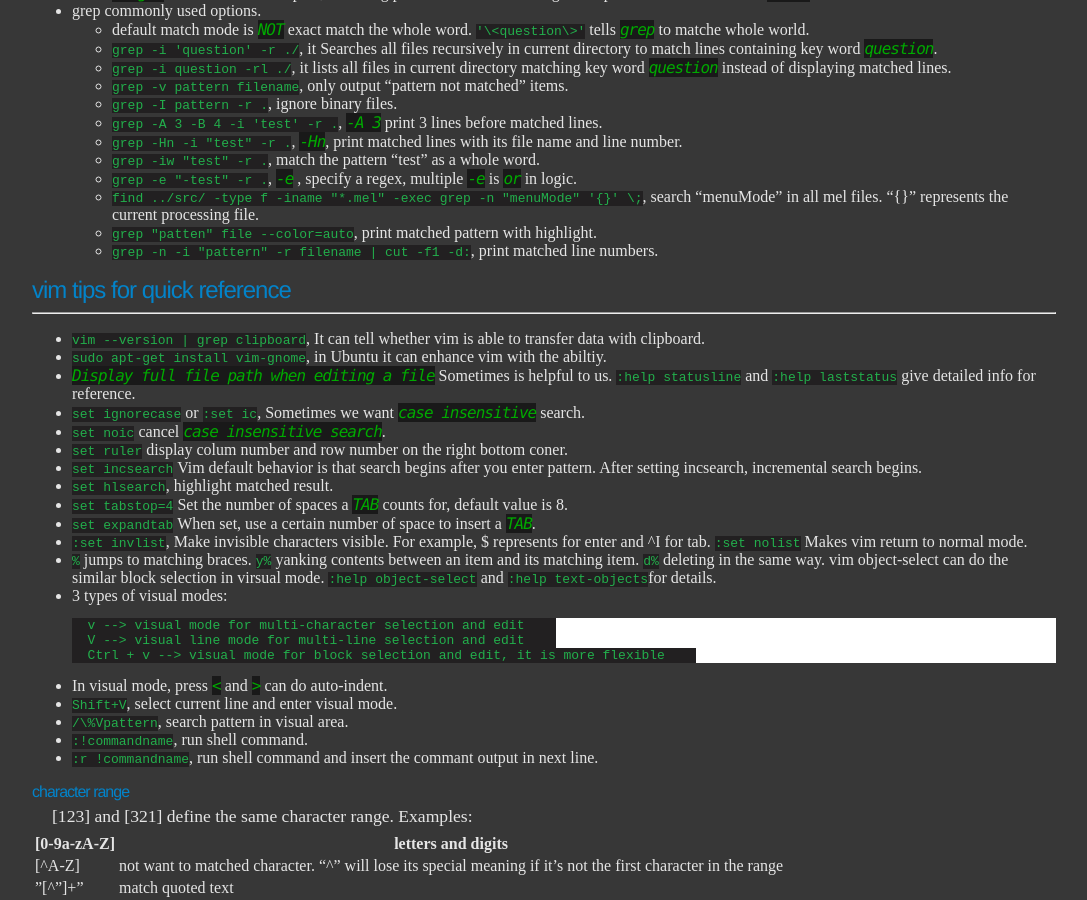
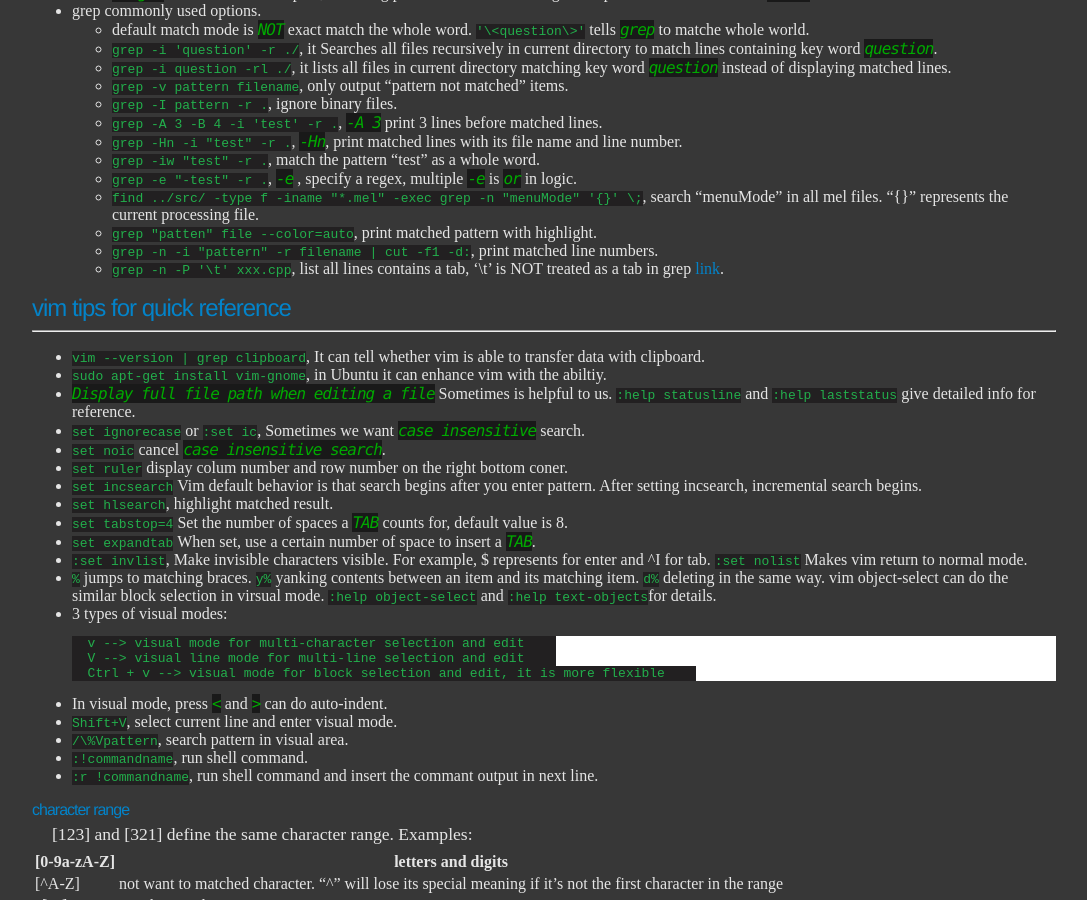
Before and after one commit to ychding11/ychding11.github.io, a Jekyll site: the page built from _posts/2015-03-16-Useful-Linux-Command.md, in a window 1280 px wide and 900 px high, scrolled down 1660 px. Shown: the whole window, without its empty margins (96-1183 px from the left). Built offline with Jekyll 4.4.1, drawn with Linux system fonts in a browser that asks for light colours.

Commit message:
Update 2015-03-16-Useful-Linux-Command.md

```diff
--- a/_posts/2015-03-16-Useful-Linux-Command.md
+++ b/_posts/2015-03-16-Useful-Linux-Command.md
@@ -90,6 +90,7 @@
 	- `find ../src/ -type f -iname "*.mel" -exec grep -n "menuMode" '{}' \;`, search "menuMode" in all mel files. "{}" represents the current processing file.
 	- `grep "patten" file --color=auto`, print matched pattern with highlight.
 	- `grep -n -i "pattern" -r filename | cut -f1 -d:`, print matched line numbers.
+	- `grep -n -P '\t'  xxx.cpp`, list all lines contains a tab, '\t' is NOT treated as a tab in grep [link](https://askubuntu.com/questions/53071/how-to-grep-for-tabs-without-using-literal-tabs-and-why-does-t-not-work).
 
 ## vim tips for quick reference
 ----------
```
